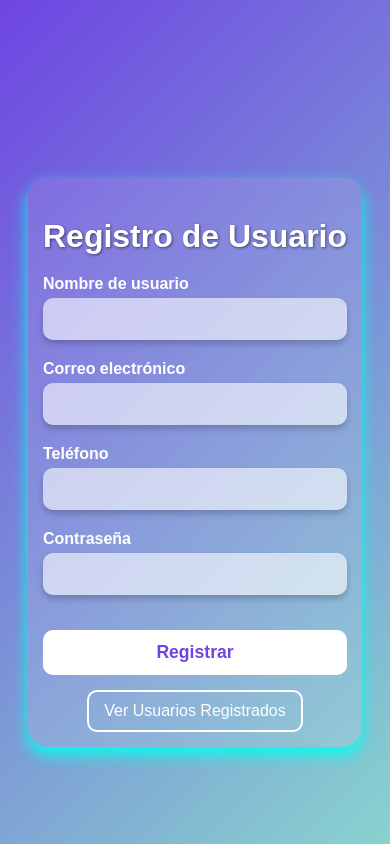
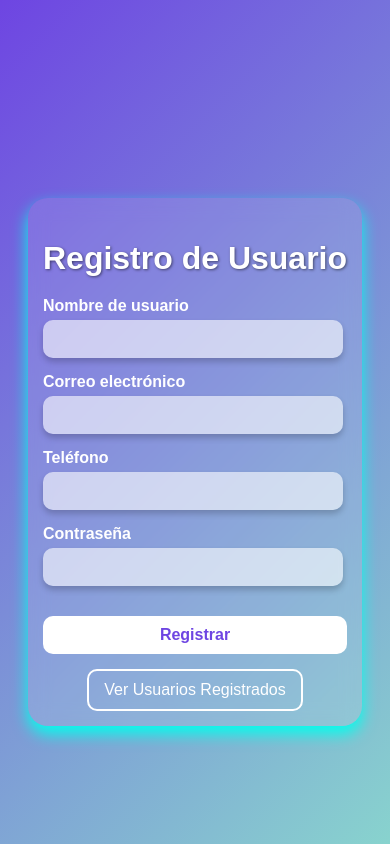
Before and after one commit to JoelFerrer03/Flask-register, a Flask app: page / in a window 390 px wide. Run offline with Flask 3, Linux system fonts and the light colour scheme; some libraries are stand-ins or nearby versions.

Commit message:
responsive

```diff
--- a/static/styles/general.css
+++ b/static/styles/general.css
@@ -255,3 +255,25 @@ body {
 .view-users-link:hover {
     background: rgba(255, 255, 255, 0.2);
 }
+
+/* Estilos para dispositivos con un ancho máximo de 768px (tablets y móviles) */
+@media (max-width: 768px) {
+    .container {
+        width: 100%;
+        padding: 10px;
+    }
+    .form-group {
+        margin-bottom: 15px;
+    }
+    .form-label {
+        font-size: 1em;
+    }
+    .form-input {
+        font-size: 1em;
+        padding: 10px;
+    }
+    .register-button {
+        padding: 10px;
+        font-size: 1em;
+    }
+}
--- a/templates/auth/Base.html
+++ b/templates/auth/Base.html
@@ -5,6 +5,7 @@
     <meta name="viewport" content="width=device-width, initial-scale=1.0">
     <title>{% block title %}Aplicación Flask{% endblock %}</title>
     <link rel="stylesheet" href="{{ url_for('static', filename='styles/general.css') }}">
+    <meta name="viewport" content="width=device-width, initial-scale=1.0">
 </head>
 <body>
 
```
